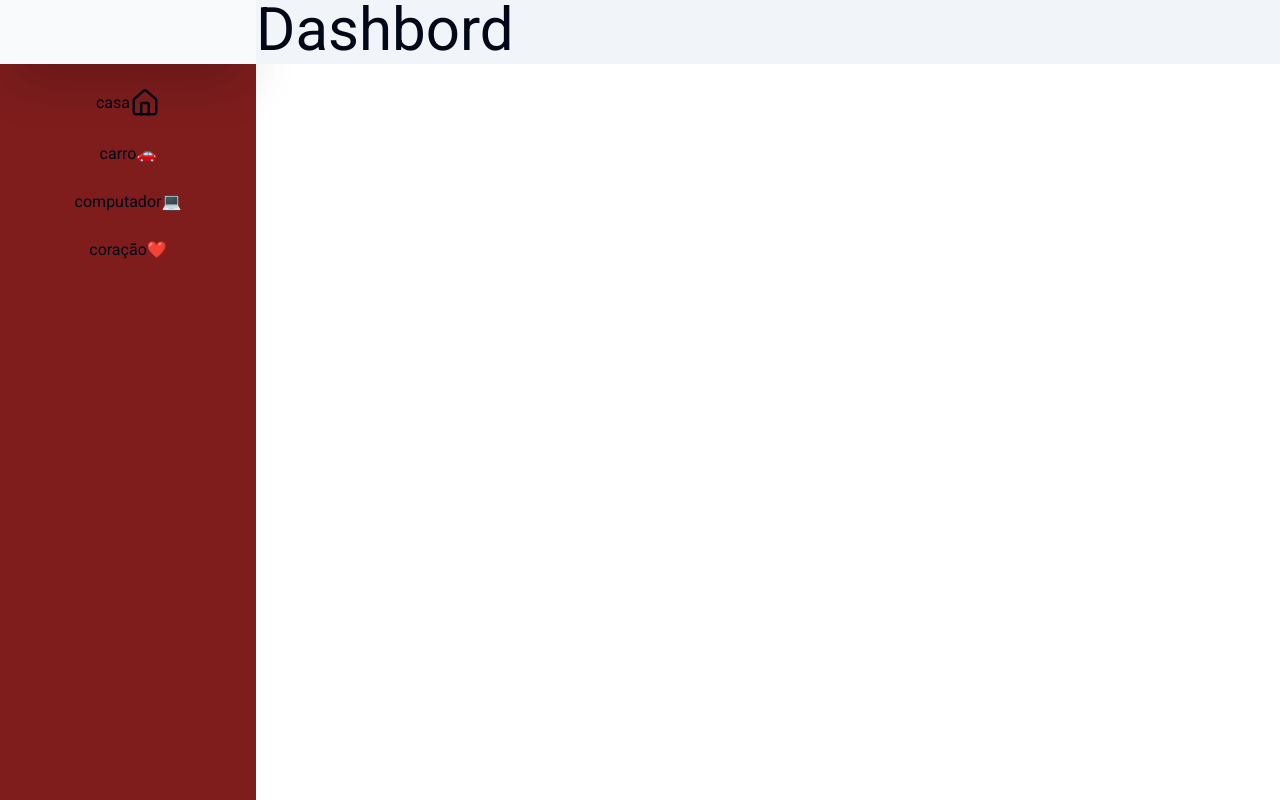
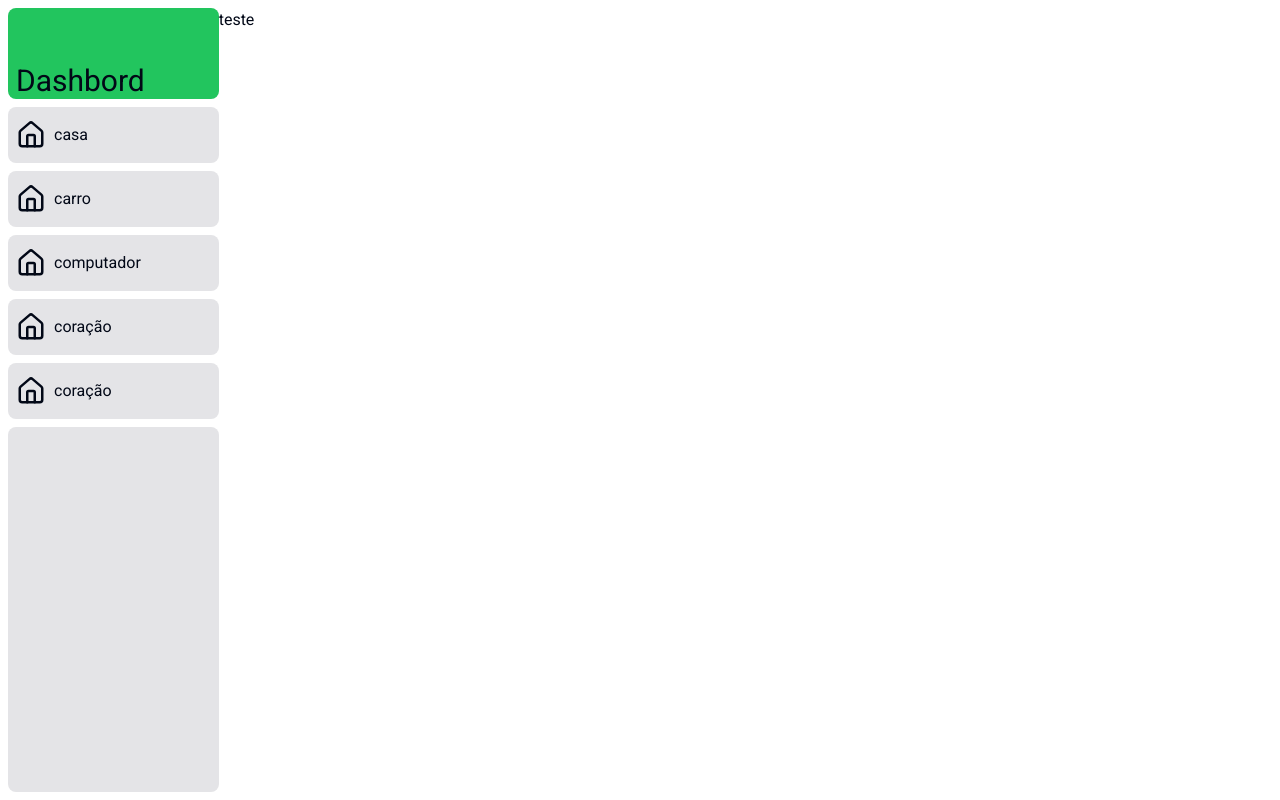
Before and after one commit to 1Edum/ta-dashbord, a Next.js app: page / in a window 1280 px wide. Built offline with nearby package versions, Linux system fonts and the light colour scheme.

Commit message:
shead: add sidebar component

```diff
--- a/app/_components/icons.tsx
+++ b/app/_components/icons.tsx
@@ -1,29 +1,27 @@
-import React from 'react'
-import { HomeIcon } from 'lucide-react'
+import React from "react";
+import { HomeIcon } from "lucide-react";
 
 const icons = [
-  { name: 'casa', icon: <HomeIcon size={30}/> },
-  { name: 'carro', icon: '🚗' },
-  { name: 'computador', icon: '💻' },
-  { name: 'coração', icon: '❤️' },
+  { name: "casa", icon: <HomeIcon size={30} /> },
+  { name: "carro", icon: <HomeIcon size={30} /> },
+  { name: "computador", icon: <HomeIcon size={30} /> },
+  { name: "coração", icon: <HomeIcon size={30} /> },
+  { name: "coração", icon: <HomeIcon size={30} /> },
 ];
 
 function Icons() {
   return (
-    <div>
+    <div className='flex  md:flex-col w-full gap-2'>
+      {icons.map((item, index) => (
+        <ul key={index} className="rounded-lg  w-full flex md:p-2 gap-x-2 items-center bg-zinc-200 h-10 md:h-14">
+          <li className="flex justify-center m-auto md:m-0">{item.icon}</li>
+          <li className="hidden md:flex">{item.name}</li>
+        </ul>
+      ))}
 
-    {icons.map((item, index) => (
-      <ul key={index} className='flex justify-center items-center my-6'>
-        <li className='hidden md:block'>
-          {item.name}
-        </li>
-        <li>
-        {item.icon}
-        </li>
-    </ul>
-      ))}
-      </div>
-  )
+    </div>
+
+  );
 }
 
-export default Icons
+export default Icons;
--- a/app/_components/sidebar.tsx
+++ b/app/_components/sidebar.tsx
@@ -1,15 +1,20 @@
-import React from 'react'
-import Icons from './icons'
+import React from "react";
+import Icons from "./icons";
 
 const Sidebar = () => {
   return (
-    <header className='h-full w-1/4 bg-red-900 shadow-3xl'>
-      <div className='w-full h-16 bg-gray-50 shadow-2xl'></div>
-      <nav>
+    <header className="w-full md:w-1/6 shadow-3xl flex h-1/6 flex-col gap-y-2  md:h-full">
+      <div className="flex h-2/3 md:h-1/4 items-end rounded-lg bg-green-500 px-2">
+        <h1 className="text-3xl">Dashbord</h1>
+      </div>
+      <div className="flex h-1/2 w-full">
         <Icons />
-      </nav>
+      </div>
+      <div className="md:h-full bg-zinc-200 rounded-lg">
+
+      </div>
     </header>
-  )
-}
+  );
+};
 
-export default Sidebar
+export default Sidebar;
--- a/app/layout.tsx
+++ b/app/layout.tsx
@@ -1,6 +1,8 @@
+import React from "react";
 import type { Metadata } from "next";
 import { Roboto } from "next/font/google";
 import "./globals.css";
+import Sidebar from "./_components/sidebar";
 
 const roboto = Roboto({
   weight: ["400", "700"],
@@ -19,7 +21,11 @@ export default function RootLayout({
 }>) {
   return (
     <html lang="en">
-      <body className={roboto.className}>{children}</body>
+      <body className={`p-2 w-screen h-screen flex flex-col md:flex-row ${roboto.className}`}>
+        <Sidebar />
+
+        {children}
+      </body>
     </html>
   );
 }
--- a/app/page.tsx
+++ b/app/page.tsx
@@ -2,14 +2,8 @@ import Sidebar from "./_components/sidebar";
 
 export default function Home() {
   return (
-    <div className="flex h-screen w-screen ">
-      <Sidebar />
-      <div className="w-screen">
-        <div className="w-full h-16  bg-slate-100">
-        <h1 className="text-6xl">Dashbord</h1>
-
-        </div>
-      </div>
+    <div>
+      <h1>teste</h1>
     </div>
   );
 }
--- /dev/null
+++ b/app/teste/page.tsx
@@ -0,0 +1,9 @@
+import React from 'react'
+
+function page() {
+  return (
+    <div>TEste</div>
+  )
+}
+
+export default page
```
